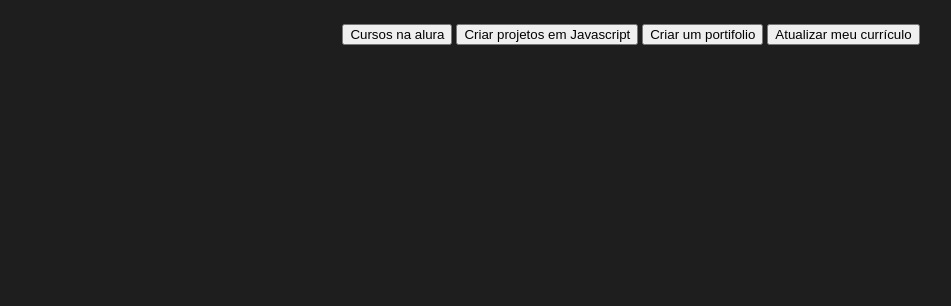
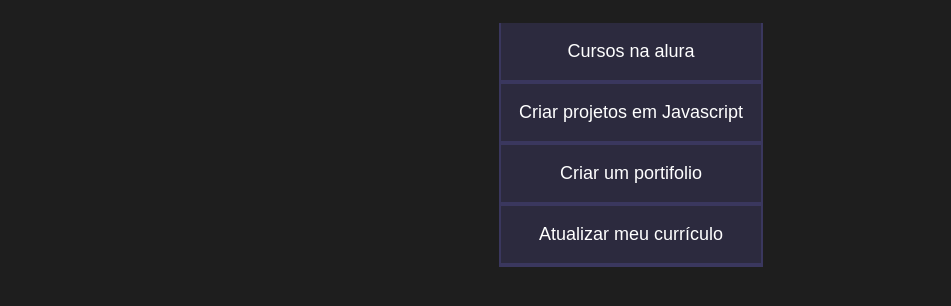
Before and after one commit to y0hana/yo, a plain HTML site: page index.html in a window 1280 px wide. Shown: the part 80-386 px from the top of the page, without its empty margins (9-960 px from the left). Drawn offline with Linux system fonts and the light colour scheme.

Commit message:
Add files via upload

```diff
--- a/index.html
+++ b/index.html
@@ -11,7 +11,7 @@
     <h2 class="titulo-principal">meus objetivos do ano<span>_</span></h2>
     <div class="botoes">
         <div class="botoes"></div>
-        <button class="botao">Cursos na alura</button>
+        <button class="botao ativo">Cursos na alura</button>
         <button class="botao">Criar projetos em Javascript</button>
         <button class="botao">Criar um portifolio</button>
         <button class="botao">Atualizar meu currículo</button>
--- a/style.css
+++ b/style.css
@@ -35,3 +35,19 @@
     .titulo-principal span {
         color: var(--verde);
     }
+
+    .botao{
+        font-family:"Crakra Petch",sans-serif;
+        background-color:var(--botao-inativo);
+        color: var(--branco);
+        display: flex;
+        justify-content: center;
+        padding: 1em;
+        font-size: 18px;
+        align-items: center;
+        width: 100%;
+        border-bottom: 4px solid var(--botao-ativo);
+        border-left: 2px solid var(--botao-ativo);
+        border-right: 2px solid var(--botao-ativo);
+        border-top: none;
+        }
```
